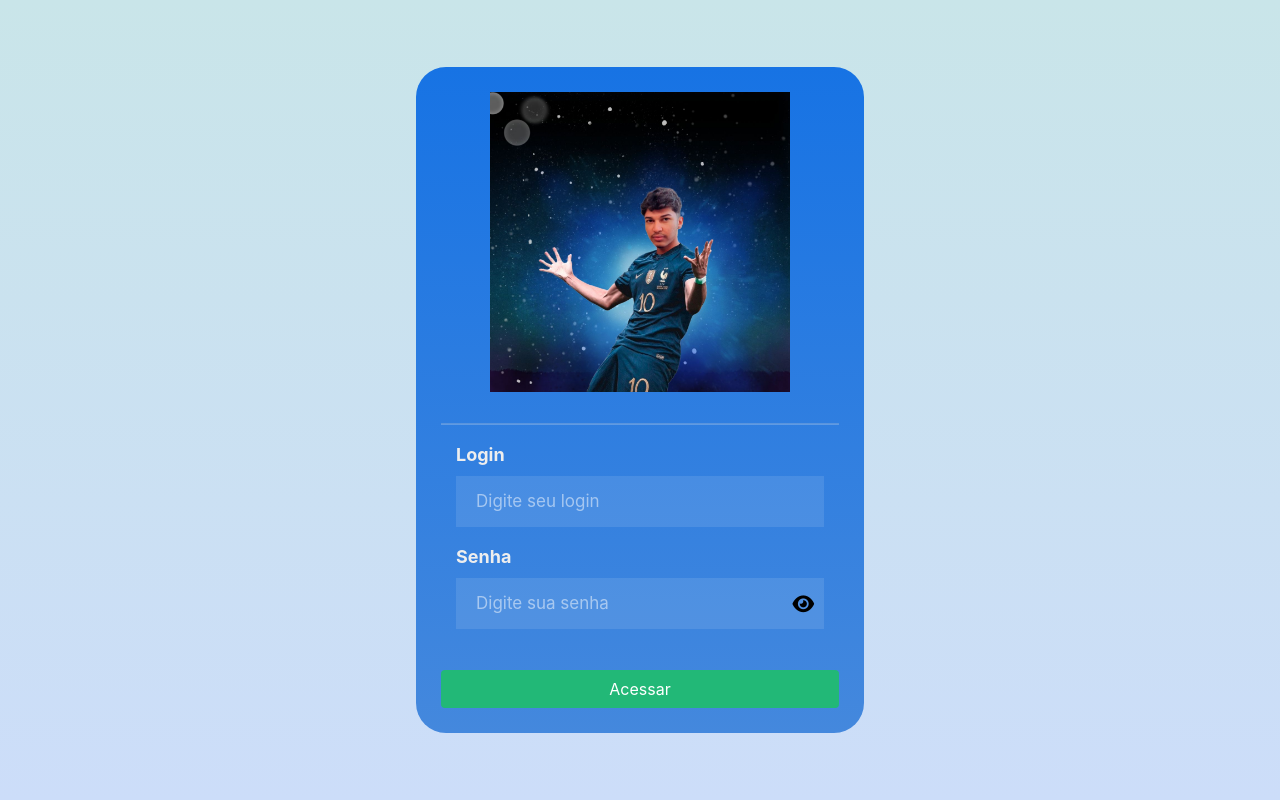
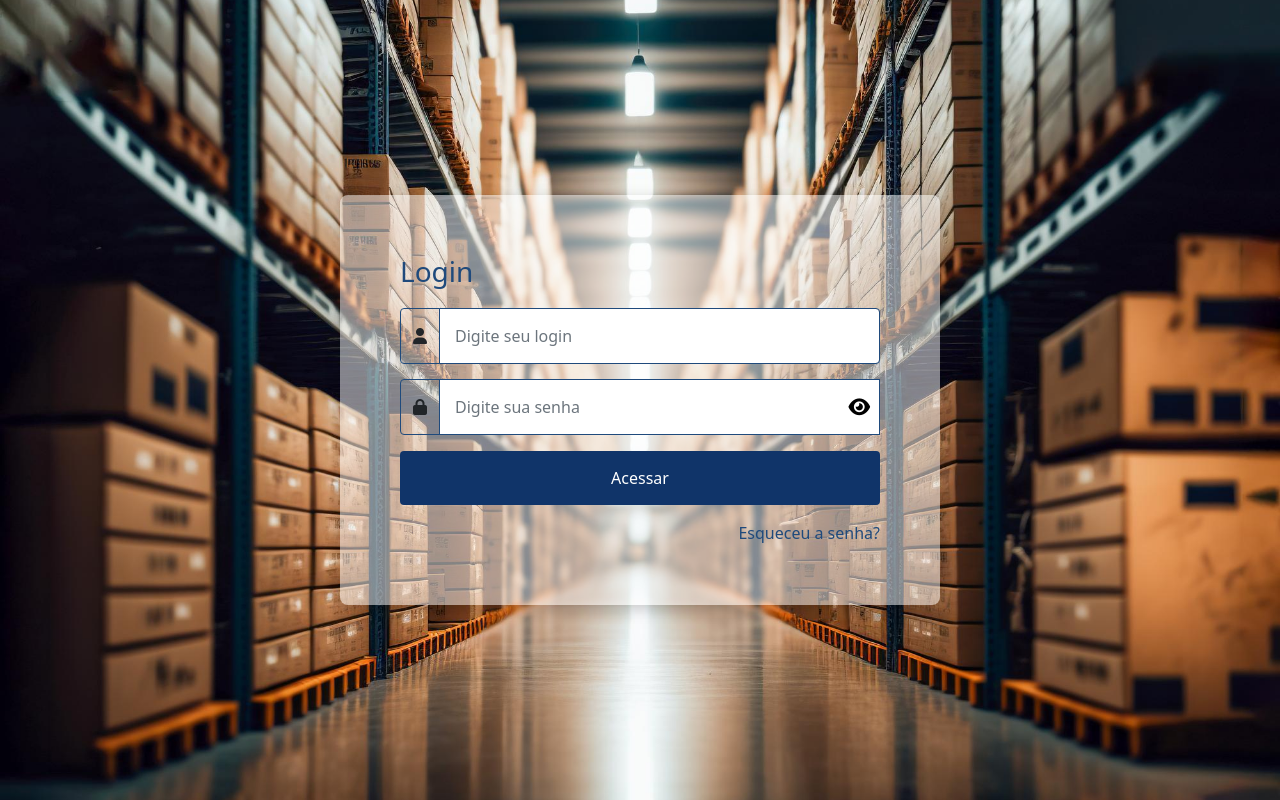
Before and after one commit to Lucasricobonfim/agendamento-devolucao, a PHP site: page / in a window 1280 px wide. Run offline with PHP 8.4, Linux system fonts and the light colour scheme; some libraries are stand-ins or nearby versions.

Commit message:
feat: tela login

```diff
--- a/src/views/pages/login.php
+++ b/src/views/pages/login.php
@@ -13,56 +13,77 @@
   <script src="https://cdn.jsdelivr.net/npm/bootstrap@5.0.2/dist/js/bootstrap.bundle.min.js" integrity="sha384-MrcW6ZMFYlzcLA8Nl+NtUVF0sA7MsXsP1UyJoMp4YLEuNSfAP+JcXn/tWtIaxVXM" crossorigin="anonymous"></script>
 </head>
 <style>
-  .content{
-    background: linear-gradient(#1773e4, #48d);
-    width: 35%;
-    color: #eee;
-    font-size: 14px;
-    display: block;
-    padding-left: 25px;
-    padding-right: 25px;
-    border-radius: 30px;
-    position: relative;
+  body,
+  html {
+    height: 100%;
+    margin: 0;
+    background-image: url('../public/img/um-grande-armazem-cheio-de-caixas-de-papelao-e-produtos-generative-ai.jpg');
+    background-size: cover;
+    background-position: center;
   }
-.content-forms {
-    margin: 25px 0;
-    flex-flow: column;
+  .login-container {
     display: flex;
-    width: 100%;
-}
-.image-gazin {
-    height: 300px;
-    max-height: 100%;
-    display: block;
-    margin: 0 auto 15px;
-    width: 300px;
-}
-hr{
-    margin: 15px 0;
-    width: 100%;
-    border-top: 1px solid #eeeeee1f;
+    justify-content: center;
+    align-items: center;
+    height: 100vh;
   }
 
-input{
-    background: rgba(255, 255, 255, 0.1);
-    font-size: 18px;
+  .login-form {
+    background-color: rgba(255, 255, 255, 0.5);
+    padding: 60px;
+    border-radius: 8px;
+    box-shadow: 0 4px 15px rgba(0, 0, 0, 0.2);
+    width: 100%;
+    max-width: 600px;
+  }
+
+  h1 {
+    font-size: 28px;
+    color: #1f4a7c;
+    margin-bottom: 20px;
+  }
+
+  .form-control {
+    padding: 15px;
+    border: 1px solid #1f4a7c;
+  }
+
+  .btn-custom {
+    background-color: #103469;
+    color: white;
     border: none;
-    padding: 15px 20px 15px 20px;
-    color: #fff;
-    width: 100%;
+    padding: 15px;
+    font-size: 16px;
+    transition: background-color 0.3s ease;
   }
-input::-webkit-input-placeholder {
-    font-size: 17px;
-    color: #fff;
-    opacity: 0.5;
+
+  .btn-custom:hover {
+    background-color: #1f4a7c;
+    color: white;
   }
-label {
-    display: inline-block;
-    max-width: 100%;
-    margin-bottom: 5px;
-    font-weight: 700;
-    font-size: 18px;
+
+  .forgot-password {
+    text-align: right;
+    color: #1f4a7c;
   }
+
+  .forgot-password a {
+    color: #1f4a7c;
+  }
+
+  .forgot-password a:hover {
+    color: #ffffff;
+  }
+
+  .input-group {
+    margin-bottom: 15px;
+  }
+
+  .input-group-text {
+    background-color: transparent;
+    border: 1px solid #1f4a7c;
+  }
+
   #esquecisenha {
     color: white;
     text-align: center;
@@ -71,45 +92,21 @@ label {
     margin-top: 15px;
   }
 
-body{
-    min-height: 100vh;
-    justify-content: center;
-    align-items: center;
-    display: flex;
-    background: linear-gradient(#c9e5e9, #ccddf9);
-
-}
-.btn{
-    margin: 25px 0 0 0;
-    border: none;
-    background: #22b877;
-    border-radius: 10px;
-    font-size: 19px;
-    color: #fff;
-    width: 100%;
-}
-.btn:hover {
-    color: #fff;
-    background-color: #28d098;
-    border-color: #28d098;
-}
   #toggleSenha {
     font-size: 1.2rem;
     color: black;
   }
-
 </style>
 
 <body>
 
-<div class="content">
-  <div class="content-forms">
-    <img src="<?= $base; ?>/img/lukao.jpeg" class="image-gazin img-responsive">
-    <hr>
-
-    <div class="col-sm-12 form-group">
-      <label for="email">Login</label>
-      <input type="text" name="login" id="login" placeholder="Digite seu login" required>
+  <div class="container-fluid d-flex align-items-center justify-content-center" style="height: 100vh;">
+    <div class="login-form">
+      <h1>Login</h1>
+      <form>
+        <div class="input-group">
+          <span class="input-group-text"><i class="fas fa-user"></i></span>
+          <input type="text" class="form-control" name="login" id="login" placeholder="Digite seu login" required>
         </div>
 
         <!-- <div class="col-sm-12 form-group">
@@ -117,21 +114,24 @@ body{
           <input type="password" name="senha" id="senha" placeholder="Digite sua senha" required>
         </div>-->
 
-    <div class="col-sm-12 form-group">
-      <label for="senha">Senha</label>
-      <div style="position: relative;">
-        <input type="password" name="senha" id="senha" placeholder="Digite sua senha" required>
+        <div class="input-group">
+          <span class="input-group-text"><i class="fas fa-lock"></i></span>
+            <input type="password" class="form-control" name="senha" id="senha" placeholder="Digite sua senha" required>
             <i onclick="mostrarSenha()" id="toggleSenha" class="fa fa-eye" style="position: absolute; top: 50%; right: 10px; transform: translateY(-50%); cursor: pointer;"></i>
         </div>
+      </form>
+
+      <input type="button" value="Acessar" id="logar" class="btn btn-custom w-100">
+
+      <div class="forgot-password mt-3">
+        <a href="#" class="text-decoration-none">Esqueceu a senha?</a>
       </div>
-    <input type="button" value="Acessar" id="logar" class="btn">
     </div>
 
+    <script src="<?= $base; ?>/js/login.js" defer></script>
 
-
-</div>
-<script src="<?= $base; ?>/js/login.js"defer ></script>
-
-<script>const base = '<?= $base; ?>';</script>
-<link rel="stylesheet" href="https://stackpath.bootstrapcdn.com/bootstrap/4.1.3/css/bootstrap.min.css" integrity="sha384-MCw98/SFnGE8fJT3GXwEOngsV7Zt27NXFoaoApmYm81iuXoPkFOJwJ8ERdknLPMO" crossorigin="anonymous">
+    <script>
+      const base = '<?= $base; ?>';
+    </script>
+    <script src="https://cdn.jsdelivr.net/npm/bootstrap@5.3.0/dist/js/bootstrap.bundle.min.js"></script>
 </body>
```
Also changed, not shown: public/img/um-grande-armazem-cheio-de-caixas-de-papelao-e-produtos-generative-ai.jpg (added). Lines whose indentation alone changed are shown as unchanged.
